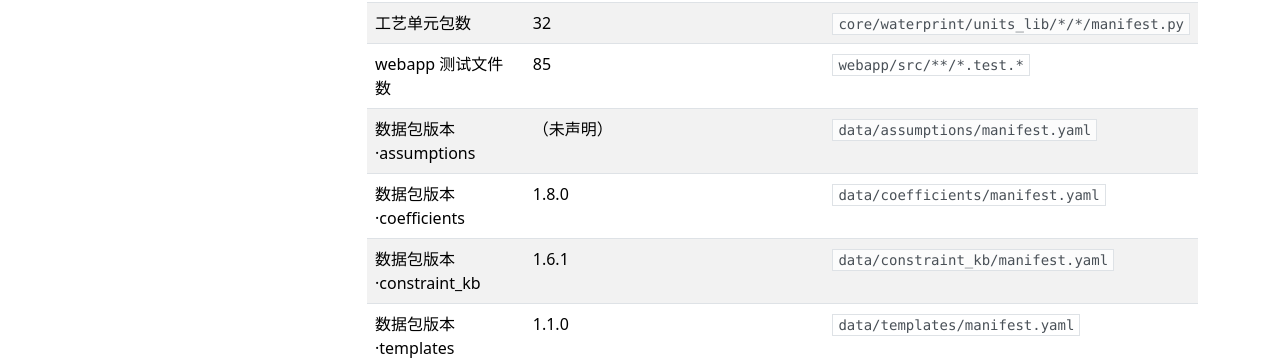
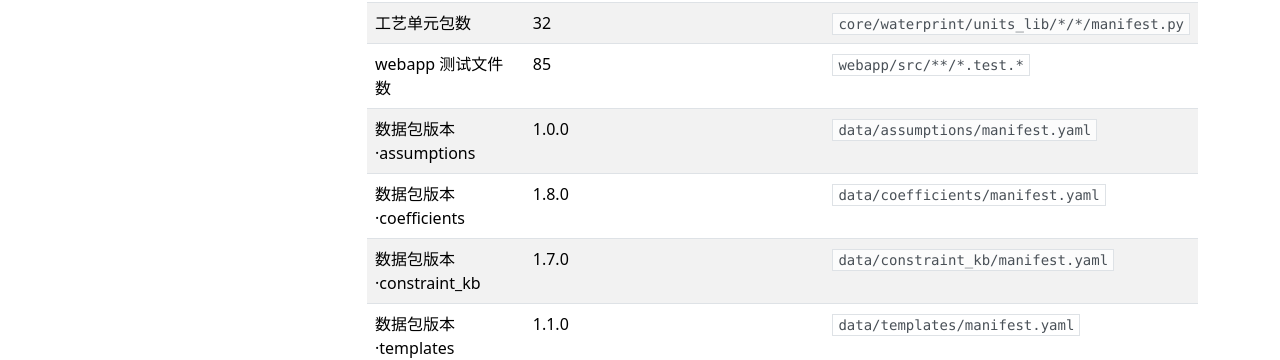
Before and after one commit to yyx20040712/waterprint, an MkDocs documentation site: the page built from docs/status.md, in a window 1280 px wide and 1330 px high. Shown: the part 610-970 px from the top of the window. Built offline with MkDocs 1.6.1, drawn with Linux system fonts in a browser that asks for light colours; nearby versions of some CDN libraries.

Commit message:
状态页再生成批：status.md 数据包版本两行随真源刷新（assumptions 未声明转 1.0.0 与 constraint_kb 1.6.1 转 1.7.0）
- gen_status.py 再生成入库（恰两行值变=批档实录；gen_status --check 零漂移 2147 字节）

```diff
--- a/docs/status.md
+++ b/docs/status.md
@@ -16,9 +16,9 @@
 | 快照锚点 | 5（syrupy `# name:` 标记） | `core/tests/snapshots/__snapshots__/*.ambr` |
 | 工艺单元包数 | 32 | `core/waterprint/units_lib/*/*/manifest.py` |
 | webapp 测试文件数 | 85 | `webapp/src/**/*.test.*` |
-| 数据包版本·assumptions | （未声明） | `data/assumptions/manifest.yaml` |
+| 数据包版本·assumptions | 1.0.0 | `data/assumptions/manifest.yaml` |
 | 数据包版本·coefficients | 1.8.0 | `data/coefficients/manifest.yaml` |
-| 数据包版本·constraint_kb | 1.6.1 | `data/constraint_kb/manifest.yaml` |
+| 数据包版本·constraint_kb | 1.7.0 | `data/constraint_kb/manifest.yaml` |
 | 数据包版本·templates | 1.1.0 | `data/templates/manifest.yaml` |
 | 数据包版本·unit_prices | 1.2.0 | `data/unit_prices/manifest.yaml` |
 
```
